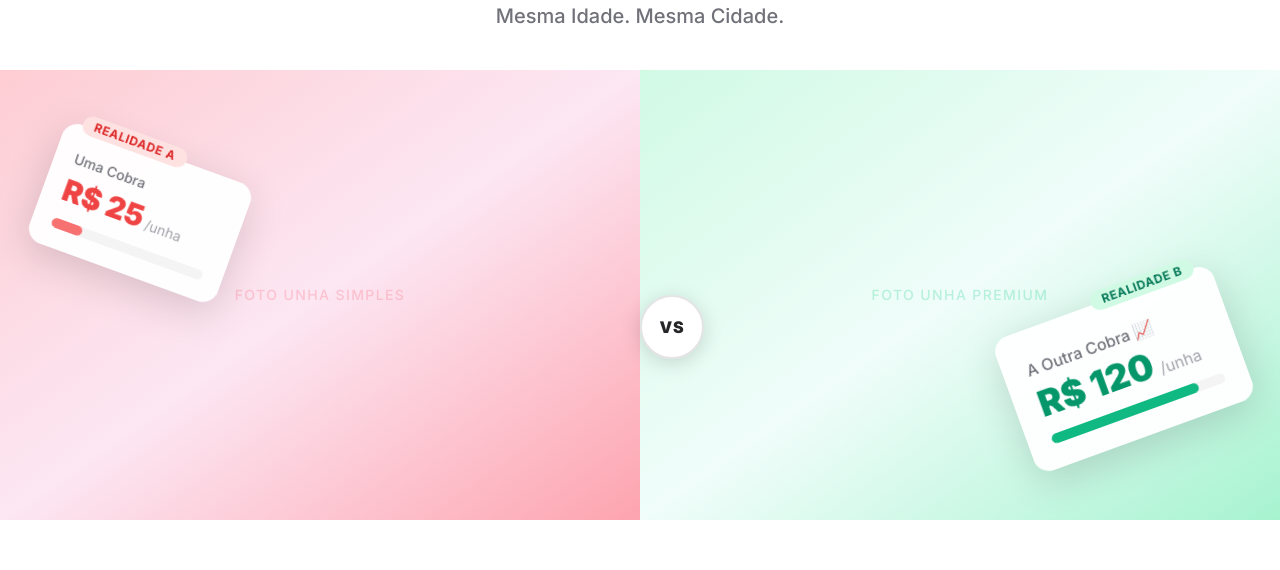
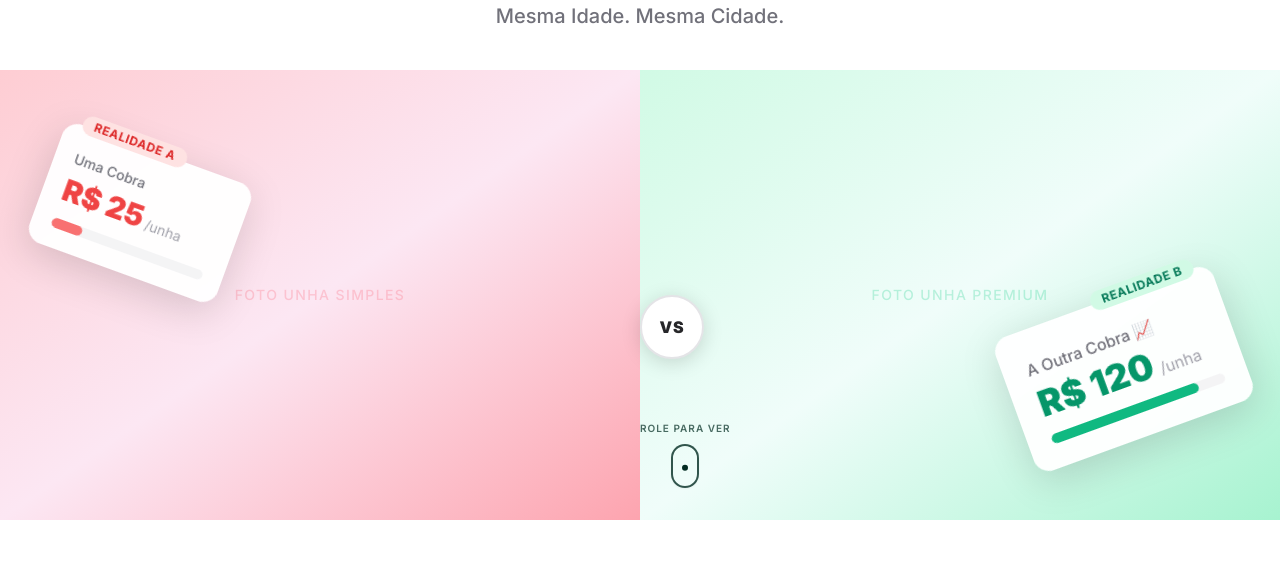
Before and after one commit to leonardoteodoroo/curso-nail-designer, a React (Vite) app: page / in a window 1280 px wide. Shown: the part 129-699 px from the top of the page. Built offline with nearby package versions, Linux system fonts and the light colour scheme; a web font is replaced by a local one.

Commit message:
fix: corrige VS e ScrollIndicator no Hero — remove flex-1 do container (altura natural pelo aspect-ratio), scroll de volta no container correto; adiciona scripts deploy gh-pages

```diff
--- a/components/sections/Hero.tsx
+++ b/components/sections/Hero.tsx
@@ -51,7 +51,7 @@ export const Hero = () => {
             </motion.div>
 
             {/* ═══ ÁREA VISUAL: Fotos + Cards + VS ═══ */}
-            <div className="relative flex flex-col md:flex-row md:items-stretch w-full flex-1 min-h-[360px]">
+            <div className="relative flex flex-col md:flex-row md:items-stretch w-full">
 
                 {/* ── REALIDADE A (Topo no mobile, Esquerda no desktop) ── */}
                 <motion.div
@@ -163,10 +163,9 @@ export const Hero = () => {
                     </motion.div>
                 </motion.div>
 
+                {/* ── SCROLL INDICATOR ── */}
+                <ScrollIndicator />
             </div>
-
-            {/* ── SCROLL INDICATOR ── posicionado relativo à section (min-h-[100dvh]) */}
-            <ScrollIndicator />
 
             {/* ═══ TEXTO DE REVELAÇÃO ═══ */}
             <motion.div
--- a/package.json
+++ b/package.json
@@ -6,7 +6,9 @@
     "scripts": {
         "dev": "vite",
         "build": "tsc && vite build",
-        "preview": "vite preview"
+        "preview": "vite preview",
+        "predeploy": "npm run build",
+        "deploy": "gh-pages -d dist"
     },
     "dependencies": {
         "clsx": "^2.1.0",
@@ -21,6 +23,7 @@
         "@types/react-dom": "^18.2.0",
         "@vitejs/plugin-react": "^4.2.0",
         "autoprefixer": "^10.4.17",
+        "gh-pages": "^6.3.0",
         "postcss": "^8.4.35",
         "tailwindcss": "^3.4.1",
         "typescript": "^5.3.3",
```
Also changed, not shown: 1 other file (tests, documents, lock files or other folders).
